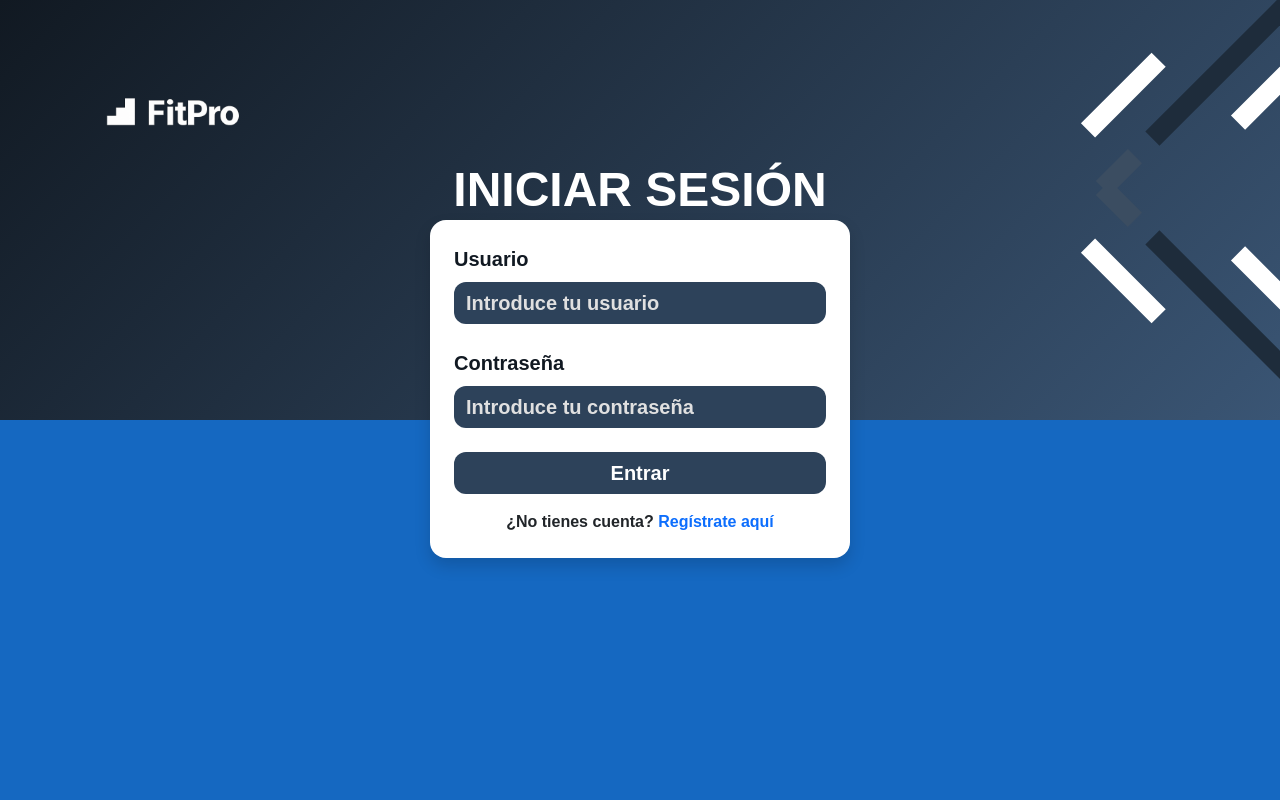
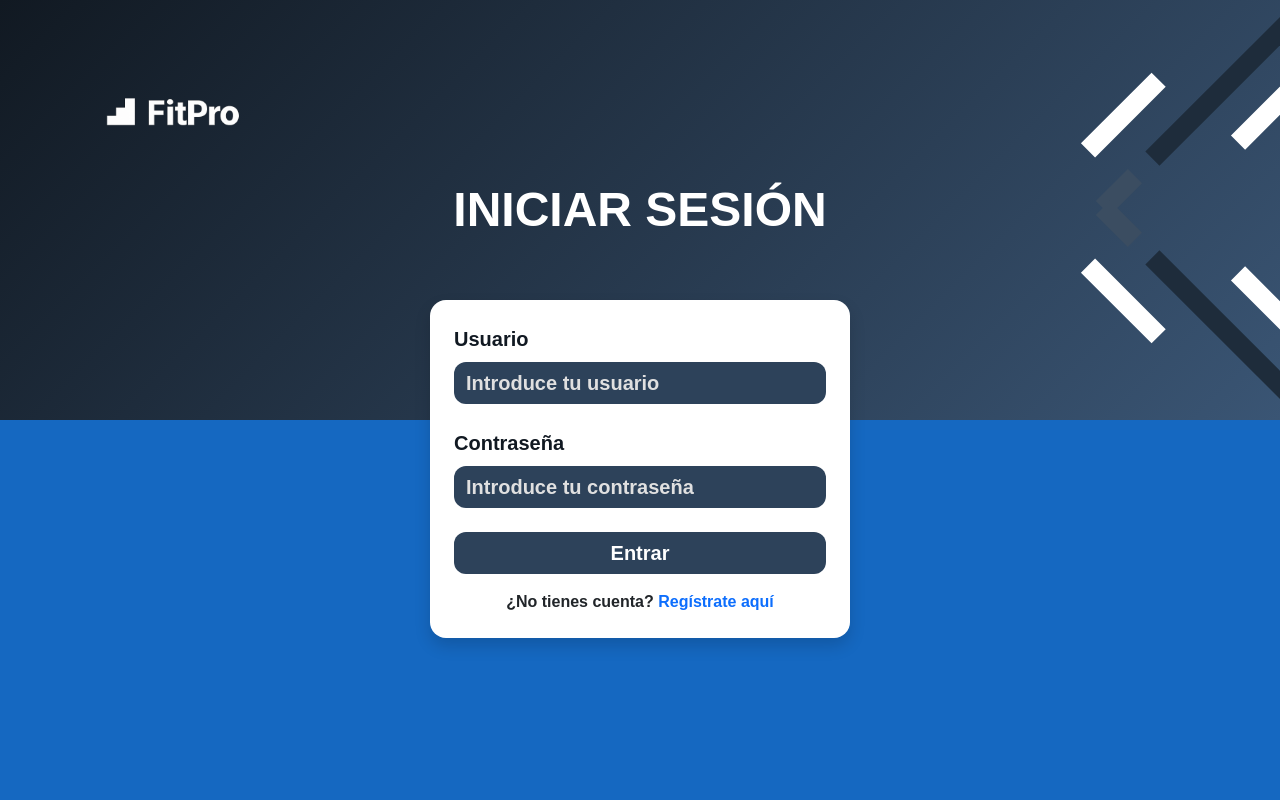
Before and after one commit to dominmd-ucam/FITPro, a PHP site: the page made by index.php in a window 1280 px wide. Run offline with PHP 8.4, Linux system fonts and the light colour scheme.

Commit message:
Update login.css

```diff
--- a/assets/css/login.css
+++ b/assets/css/login.css
@@ -15,12 +15,12 @@
   border-radius: 0rem;
 }
 
-.position-absolute{
+/* .position-absolute{
   margin-top: -20px !important;
 }
 .card{
   margin-top: -200px !important;
-}
+} */
 
 .login-card {
   margin-top: -80px; /* Sube el formulario para que cruce con el header */
```
